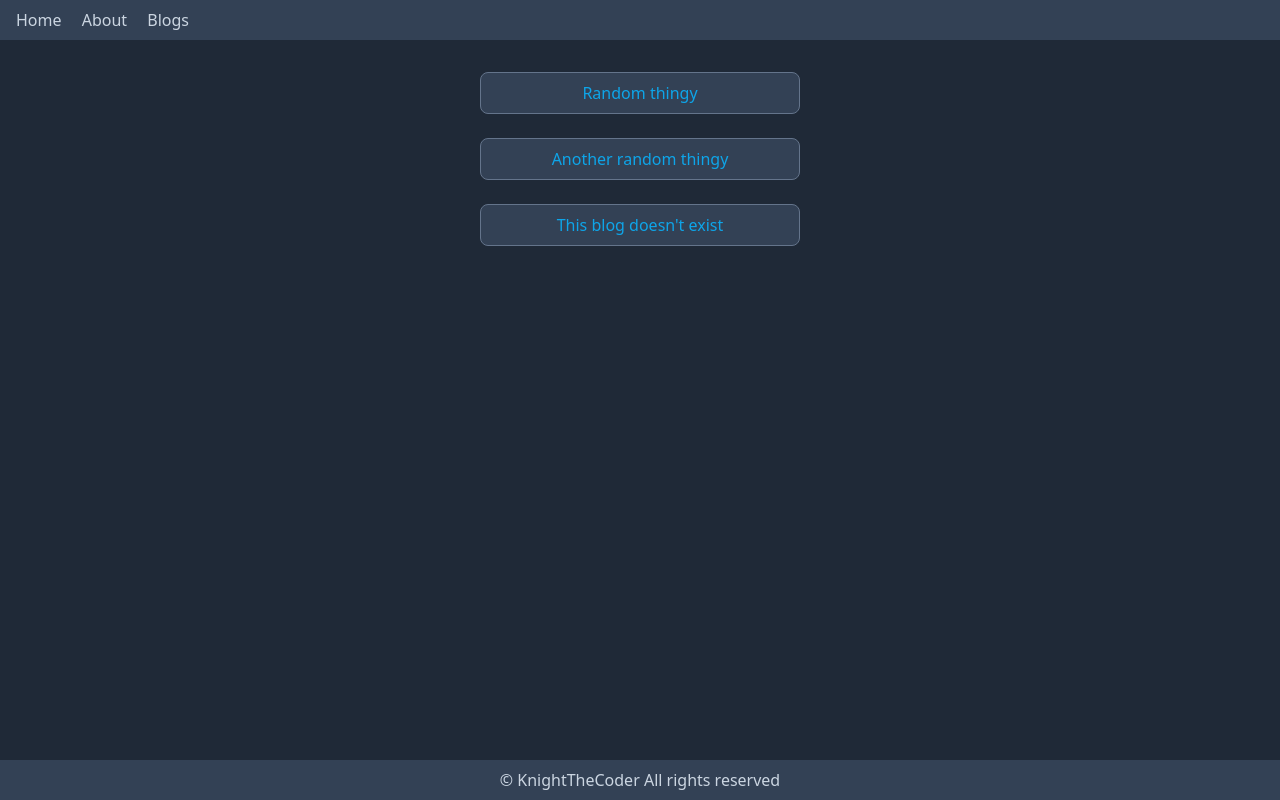
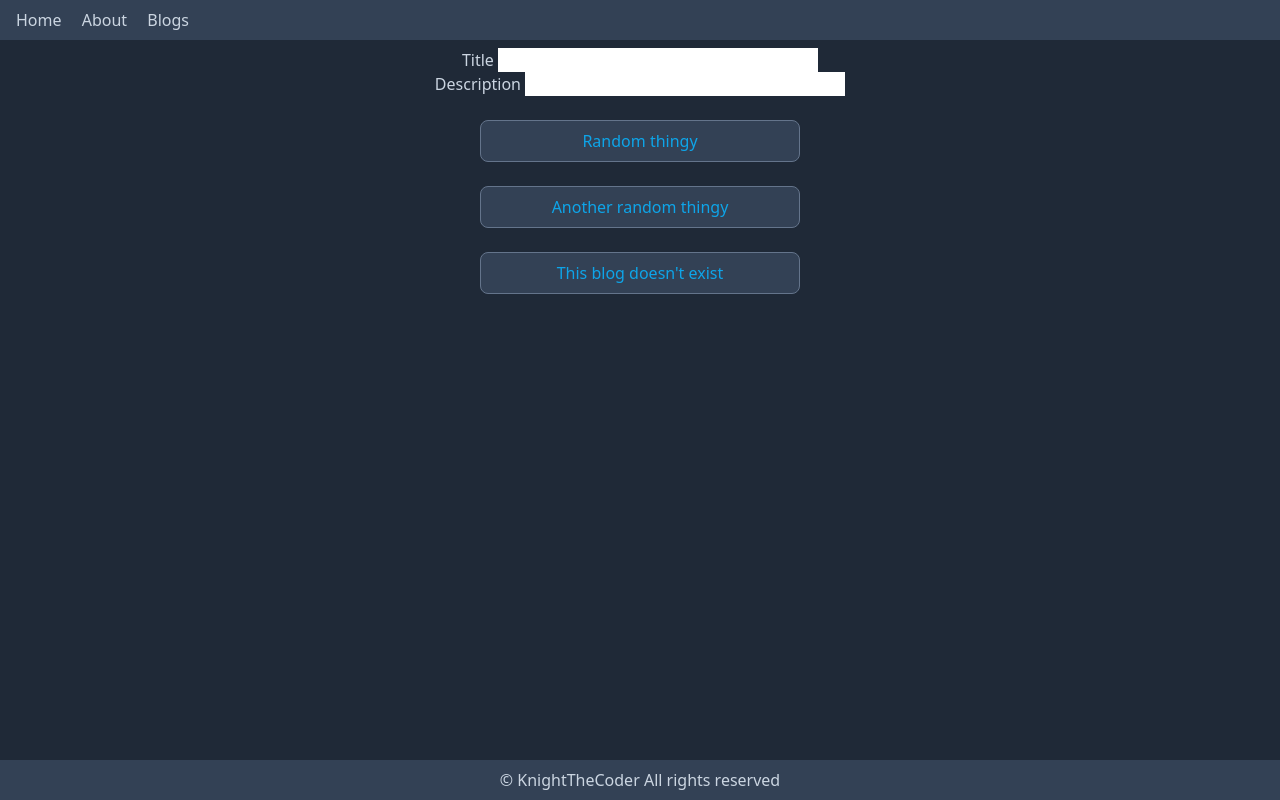
Before and after one commit to KnightTheCoder/Svelte-Kit-Test, a SvelteKit app: page /blog in a window 1280 px wide. Built offline with nearby package versions, Linux system fonts and the light colour scheme.

Commit message:
error implemented and form started

```diff
--- /dev/null
+++ b/src/routes/+error.svelte
@@ -0,0 +1,8 @@
+<script lang="ts">
+  import { page } from '$app/stores';
+</script>
+
+<div class="text-center text-sky-500">
+  <h1 class="text-3xl">{$page.status}</h1>
+  <h2 class="text-xl">{$page.error?.message}</h2>
+</div>
--- /dev/null
+++ b/src/routes/blog/+page.server.ts
@@ -0,0 +1,14 @@
+import { createBlog } from '$lib/stores/blogs';
+import { error } from '@sveltejs/kit';
+
+export const actions = {
+  default: async ({ cookies, request }) => {
+    const data = await request.formData();
+    const title = data.get('title')?.toString();
+    const description = data.get('description')?.toString();
+
+    if (!title || !description) throw error(404, 'Title or description is empty!');
+
+    createBlog(title, description);
+  }
+};
--- a/src/routes/blog/+page.svelte
+++ b/src/routes/blog/+page.svelte
@@ -10,6 +10,18 @@
     setTitle('Blogs');
   });
 </script>
+
+<form class="w-1/2 mx-auto" method="POST">
+  <label class="block text-center">
+    Title
+    <input class="w-1/2 mx-auto" name="title" />
+  </label>
+
+  <label class="block text-center">
+    Description
+    <input class="w-1/2 mx-auto" name="description" />
+  </label>
+</form>
 
 <div class="w-1/2 text-center text-sky-500 mx-auto">
   {#each data.blogs as blog}
--- /dev/null
+++ b/src/routes/create/+page.svelte
@@ -0,0 +1,17 @@
+<script lang="ts">
+  import type { PageData } from './$types';
+
+  export let data: PageData;
+</script>
+
+<form method="POST">
+  <label>
+    Title
+    <input name="title" />
+  </label>
+
+  <label>
+    Description
+    <input name="description" />
+  </label>
+</form>
```
